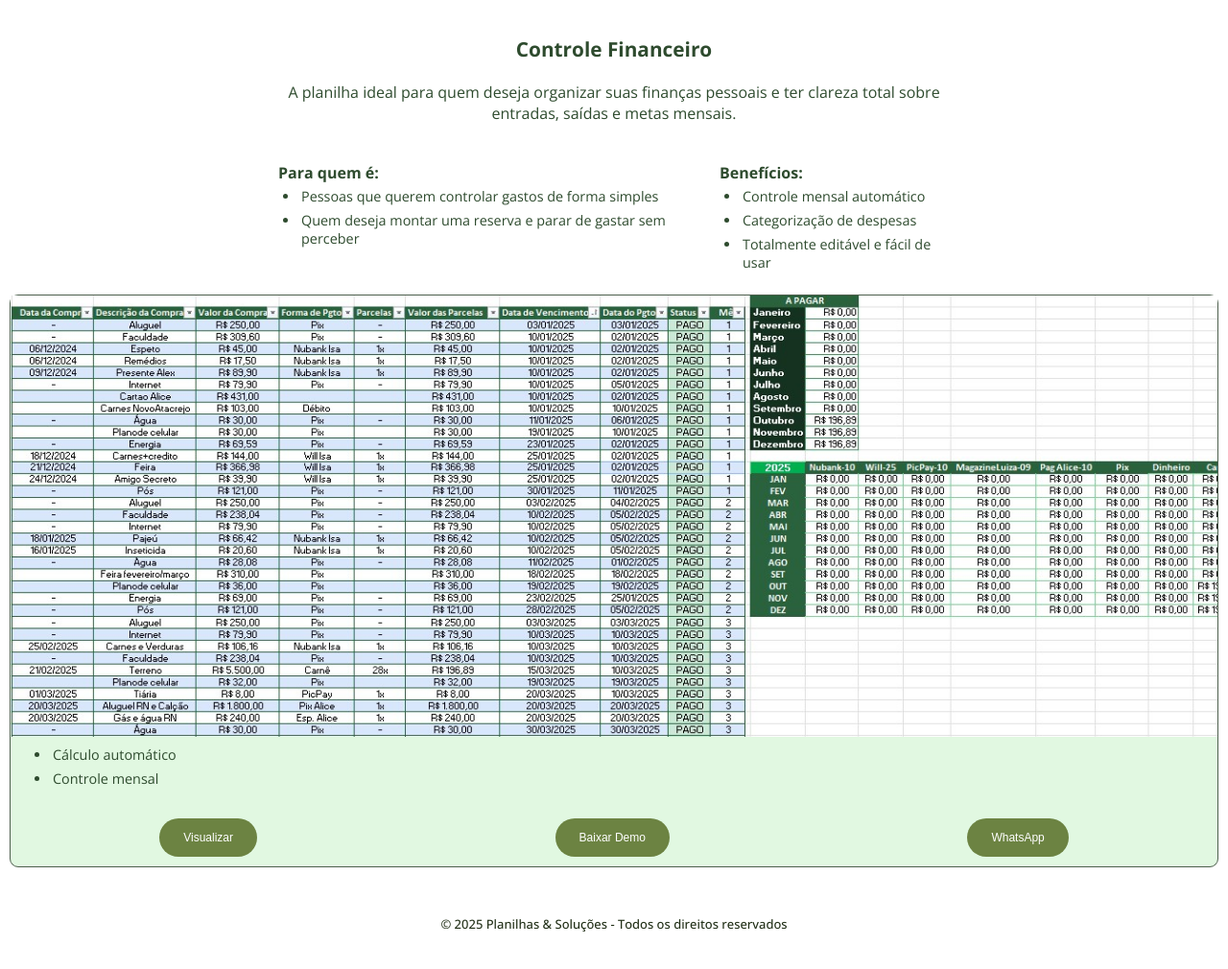
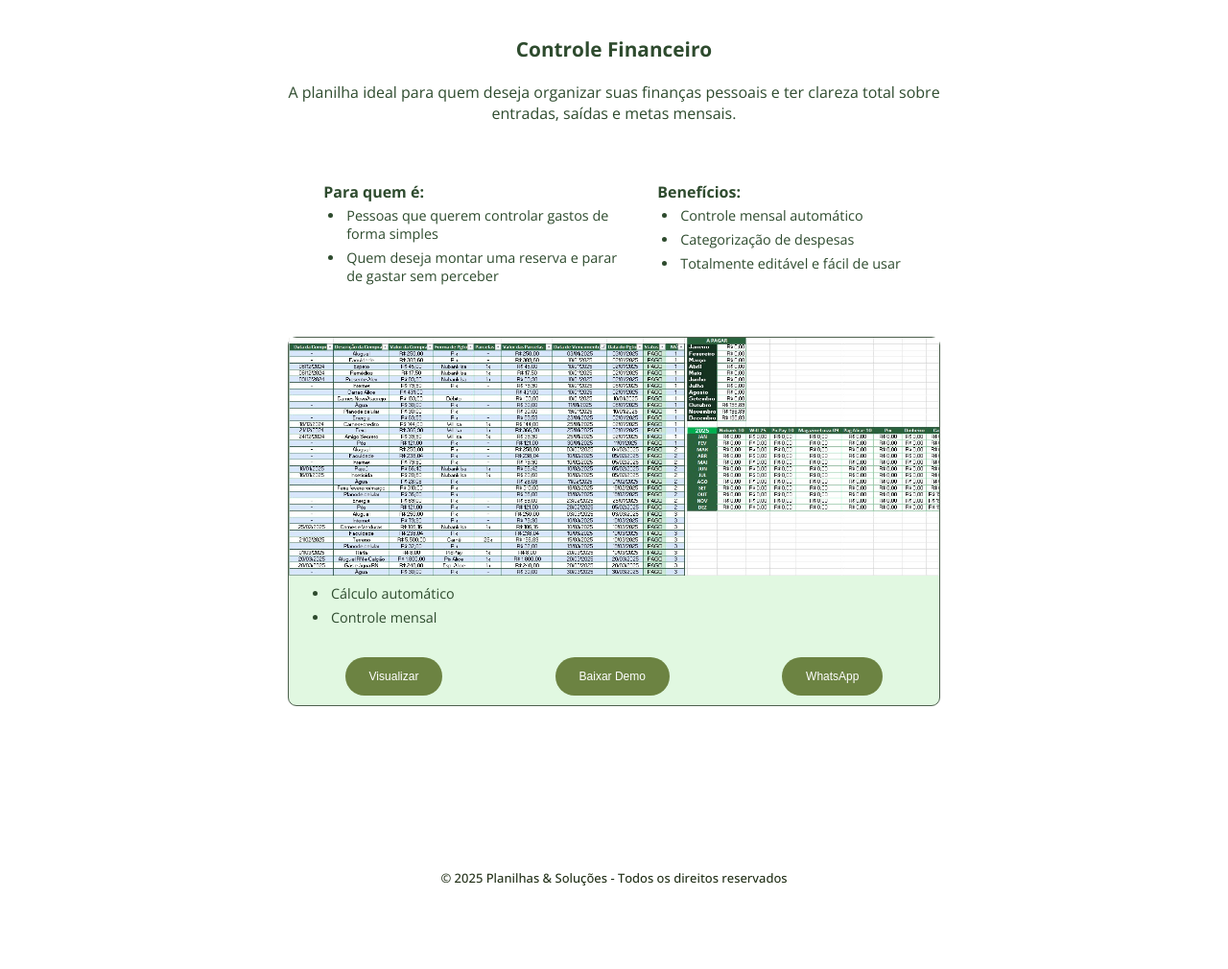
Before and after one commit to Islania-Silva/Site-Planilhas, a plain HTML site: page indexFinancas.html in a window 1280 px wide. Shown: the part 48-1058 px from the top of the page at 96% size. After the commit the page ends 1022 px from the top, so only its background shows below. Drawn offline with nearby package versions, Linux system fonts and the light colour scheme.

Commit message:
Adição de responsividade para dispositivos de 420px

```diff
--- a/assets/css/financas.css
+++ b/assets/css/financas.css
@@ -184,9 +184,20 @@ footer {
   }
 
 /* --- Media Queries --- */
+@media (min-width: 430px) {
+    main {
+        gap: 20px;
+    }
+
+    footer {
+        margin-top: 50px;
+    }
+}
+
 @media (min-width: 768px) {
-    .main {
+    main {
         max-width: 700px;
+        gap: 30px;
     }
 
     .banner {
@@ -197,6 +208,7 @@ footer {
         display: flex;
         gap: 20px;
         max-width: 700px;
+        margin-top: 20px;
     }
 
     .beneficios {
@@ -214,4 +226,12 @@ footer {
     .card button {
         padding: 13px 25px;
     }
+
+    .para {
+        width: 328px;
+    }
+
+    footer {
+        margin-top: 120px;
+    }
 }
```
